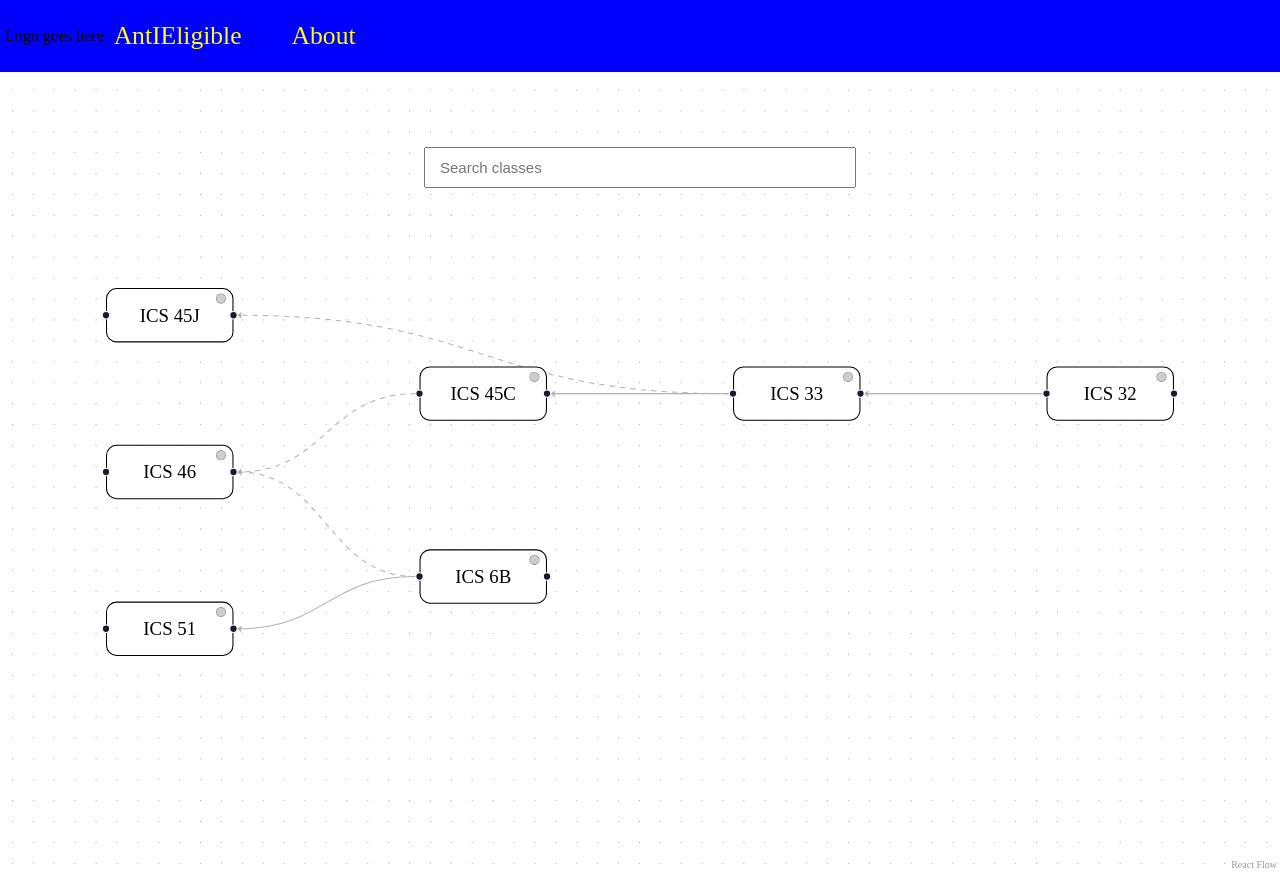
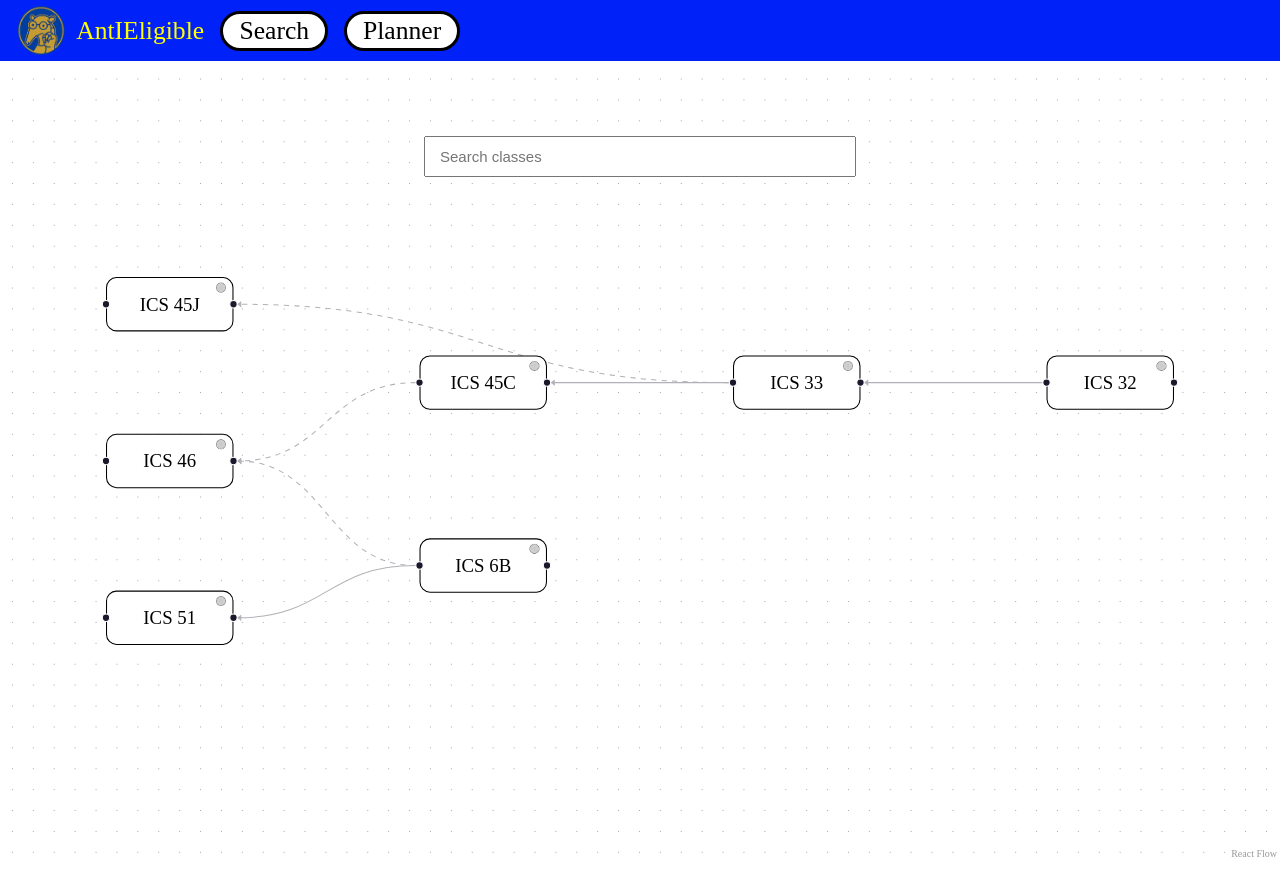
Before and after one commit to Orbit274/AntIEligible, a React (Vite) app in the folder frontend/: page / in a window 1280 px wide. Built offline with nearby package versions, Linux system fonts and the light colour scheme.

Commit message:
Add React Router, application logo, and header navigation links

```diff
--- a/frontend/package.json
+++ b/frontend/package.json
@@ -13,7 +13,8 @@
     "@xyflow/react": "^12.12.0",
     "axios": "^1.20.0",
     "react": "^19.2.8",
-    "react-dom": "^19.2.8"
+    "react-dom": "^19.2.8",
+    "react-router-dom": "^7.18.4"
   },
   "devDependencies": {
     "@types/react": "^19.2.18",
--- a/frontend/src/App.jsx
+++ b/frontend/src/App.jsx
@@ -7,6 +7,7 @@ import { useState } from "react";
 import CourseDetailsPanel from "./components/CourseDetailsPanel";
 import CourseNode from "./components/CourseNode";
 import ResponsesiveGraph from "./components/ResponsiveGraph"
+import { BrowserRouter, Route, Routes } from "react-router-dom"
 // Makes one box, so we don't repeat the same fields for every class
 function makeNode(code, x, y) {
   return {
@@ -88,7 +89,15 @@ export default function App() {
   }
   return (
     <div style={{ width: "100vw", height: "100vh" }}>
-      <Header />
+      <BrowserRouter>
+        <Header />
+
+        <Routes>
+          <Route path="/"></Route>
+          <Route path="/search"></Route>
+          <Route path="/planner"></Route>
+        </Routes>
+      </BrowserRouter>
         <CourseDetailsPanel courseId={selectedCourse} visible={isVisible} onClose={closePanel} />
       <ReactFlow
         nodes={nodes}
--- a/frontend/src/components/Header.jsx
+++ b/frontend/src/components/Header.jsx
@@ -1,13 +1,15 @@
+import { Link } from "react-router-dom";
 import "../styles/Header.css"
 function Header() {
     return (
         <div id="header">
-            Logo goes here <img id="logo" src=""></img>
-            <a id="app-name" href="">AntIEligible</a>
-            <nav>
-                <ul>
-                    <li><a href="">About</a></li>
-                </ul>
+            <Link to={"/"} id="logo-app-name-container">
+                <img id="logo" src="../images/logo.png"></img>
+                <span id="app-name">AntIEligible</span>
+            </Link>
+            <nav id="nav-bar">
+                <Link to={"/search"} className="nav-item">Search</Link>
+                <Link to={"/planner"} className="nav-item">Planner</Link>
             </nav>
         </div>
     );
--- a/frontend/src/styles/Header.css
+++ b/frontend/src/styles/Header.css
@@ -1,31 +1,47 @@
 #header{
     display: flex;
     flex-direction: row;
-    background-color: blue;
+    gap: 10px;
+    background-color: #0022f9;
     padding: 5px;
     align-items: center;
 }
 
-#app-name{
+#logo-app-name-container{
+    display: flex;
+    align-items: center;
     margin-left: 10px;
     color: yellow;
     font-size: clamp(20px, 2vw, 40px);
     text-decoration: none;
 }
 
-ul{
-    display: flex;
-    flex-direction: row;
-    list-style: none;
+#logo{
+    width: 2em;
+    padding-right: 10px;
 }
 
-li > a {
-    text-decoration: none;
-    margin: 0px 10px;
-    font-size: clamp(15px, 2vw, 30px);
-    color: yellow;
+#app-name{
+    width: fit-content;
 }
 
-li > a:hover{
-    color: lightblue;
+#nav-bar{
+    margin-left: 0.5%;
+    display: flex;
+    gap: 10%;
+
 }
+
+.nav-item{
+    font-size: clamp(10px, 2vw, 34px);
+    background-color: white;
+    border-radius: 20px;
+    border: 3px solid black;
+    padding: 2px 10%;
+    color: black;
+    text-decoration: none;
+}
+
+.nav-item:hover{
+    background-color: yellow;
+}
```
Also changed, not shown: frontend/public/images/logo.png (added), 1 other file (tests, documents, lock files or other folders).
